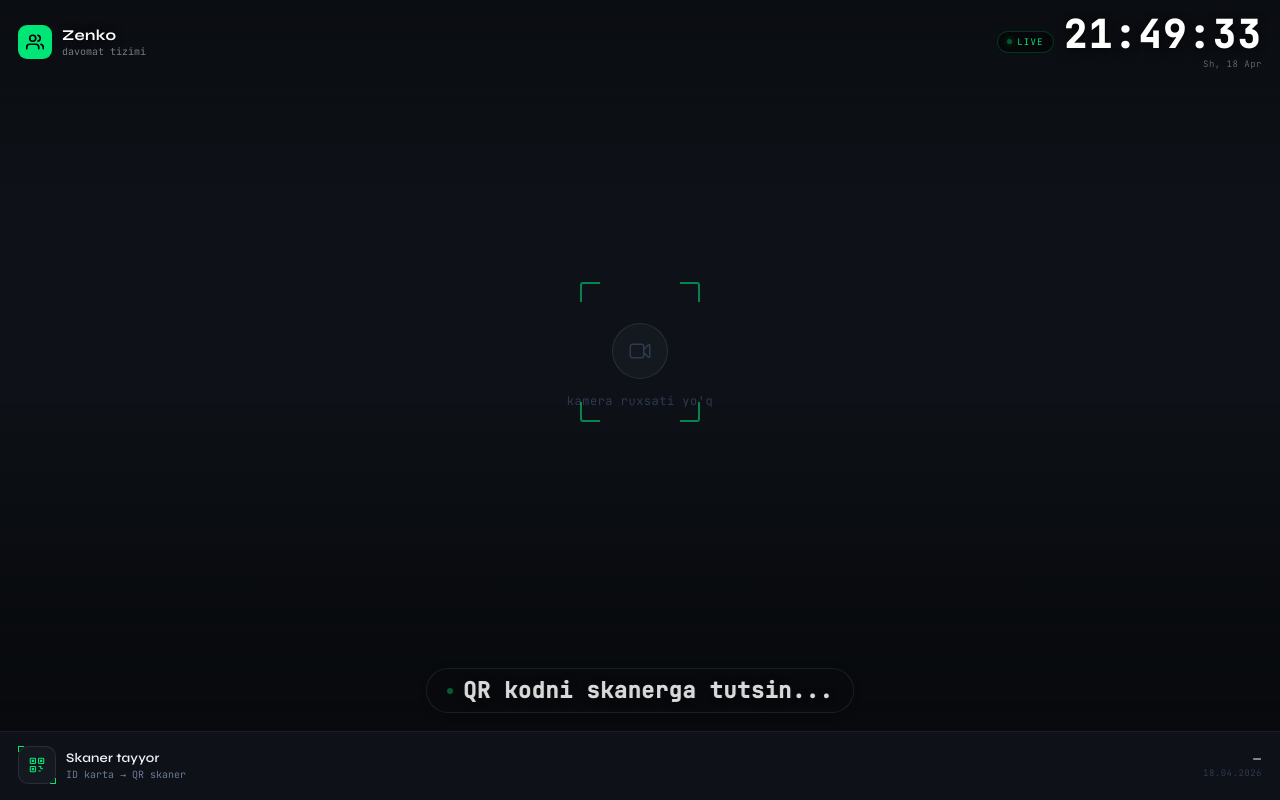
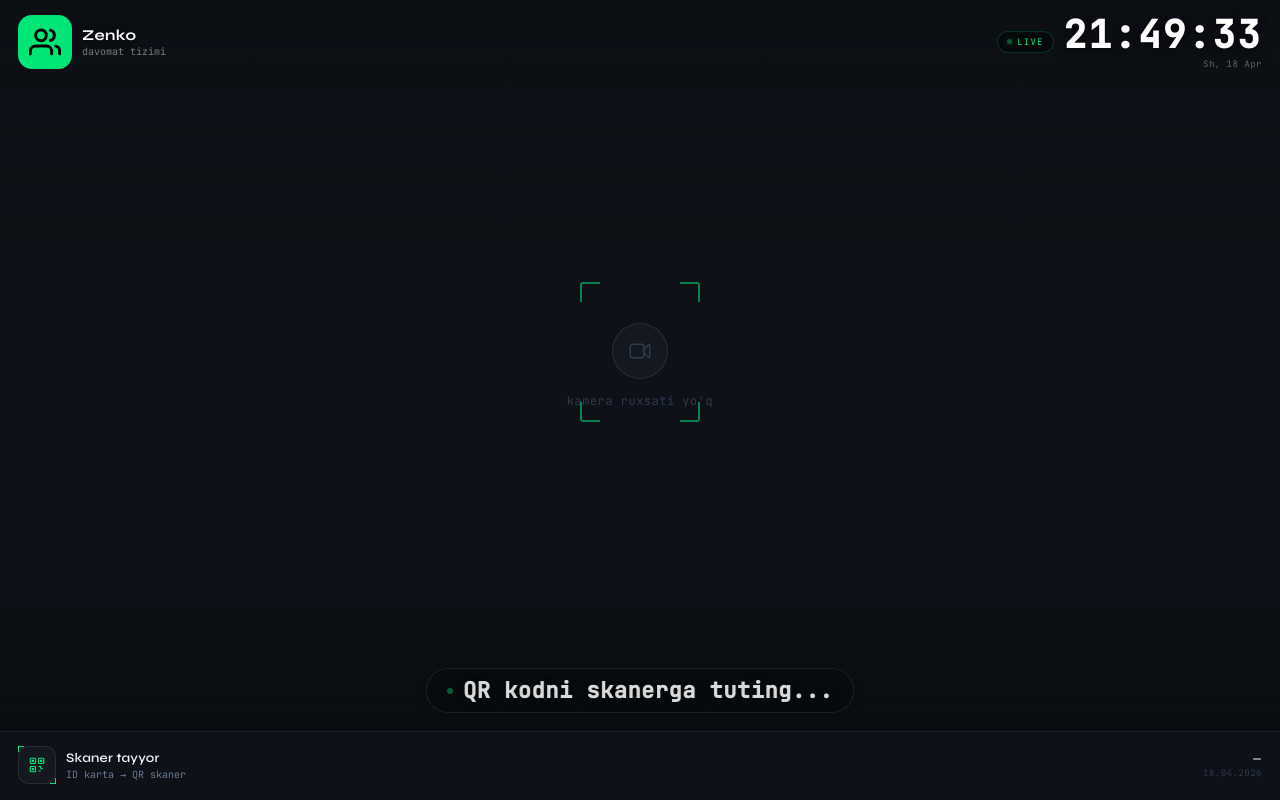
Before and after one commit to jiyloniy/zenko, a Django app: page /attendance/ in a window 1280 px wide. Run offline with Django 5.2, Linux system fonts and the light colour scheme.

Commit message:
Update gradient overlay for improved visual clarity and aesthetics

```diff
--- a/apps/attendance/templates/attendance/kiosk.html
+++ b/apps/attendance/templates/attendance/kiosk.html
@@ -94,11 +94,11 @@ html,body{
   inset:0;
   background:
     linear-gradient(to bottom,
-      rgba(8,10,13,.55) 0%,
-      transparent 25%,
-      transparent 55%,
-      rgba(8,10,13,.75) 80%,
-      rgba(8,10,13,.98) 100%
+      rgba(8,10,13,.25) 0%,
+      transparent 40%,
+      transparent 75%,
+      rgba(8,10,13,.38) 92%,
+      rgba(8,10,13,.60) 100%
     );
   pointer-events:none;
   z-index:2;
@@ -126,13 +126,22 @@ html,body{
   display:flex;align-items:center;gap:10px;
 }
 .brand-logo{
-  width:34px;height:34px;
+  width:54px;
+  height:54px;
   background:var(--g);
-  border-radius:9px;
-  display:flex;align-items:center;justify-content:center;
+  border-radius:14px;
+  display:flex;
+  align-items:center;
+  justify-content:center;
   flex-shrink:0;
 }
 .brand-logo svg{width:18px;height:18px;color:#000;}
+/* Make the SVG inside the logo bigger */
+.brand-logo svg{
+  width:32px;
+  height:32px;
+  color:#000;
+}
 .brand-name{
   font-size:15px;font-weight:700;
   color:#fff;letter-spacing:.3px;
@@ -538,7 +547,7 @@ html,body{
     <!-- Status chip -->
     <div class="status-chip">
       <div class="s-dot idle" id="sDot"></div>
-      <span class="s-msg" id="sMsg">QR kodni skanerga tutsin...</span>
+      <span class="s-msg" id="sMsg">QR kodni skanerga tuting...</span>
     </div>
 
   </div>
```
